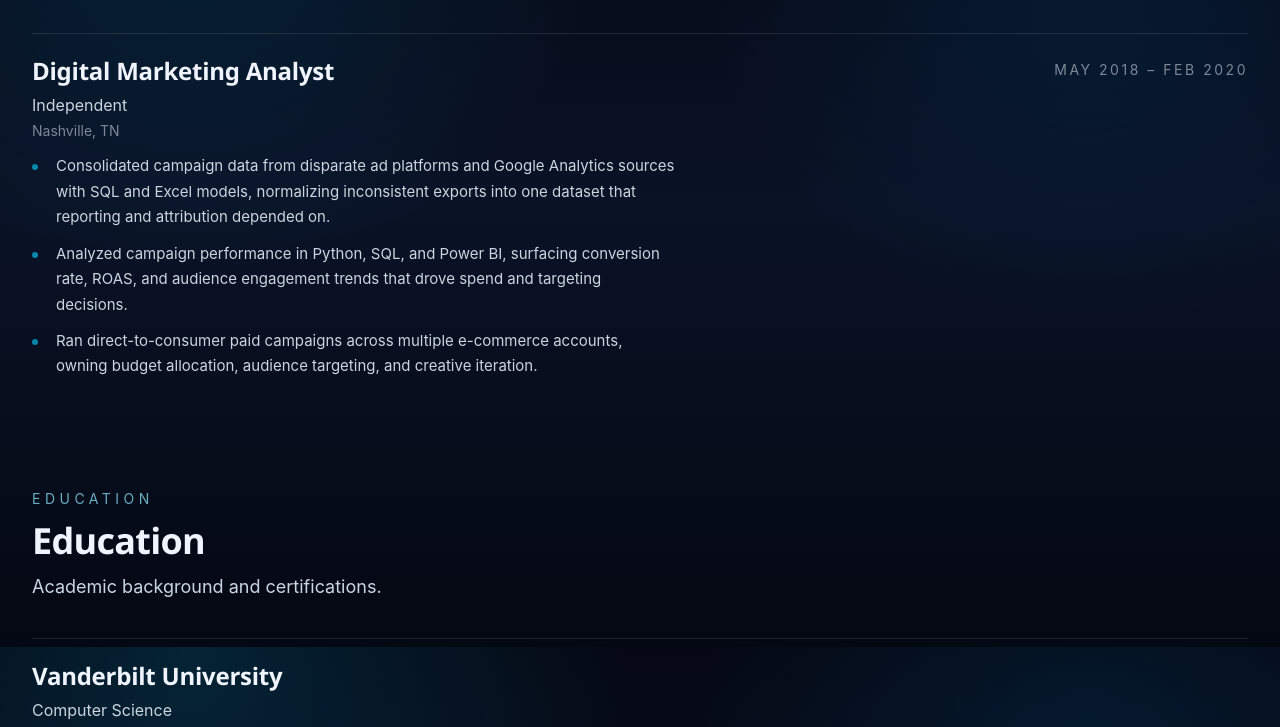
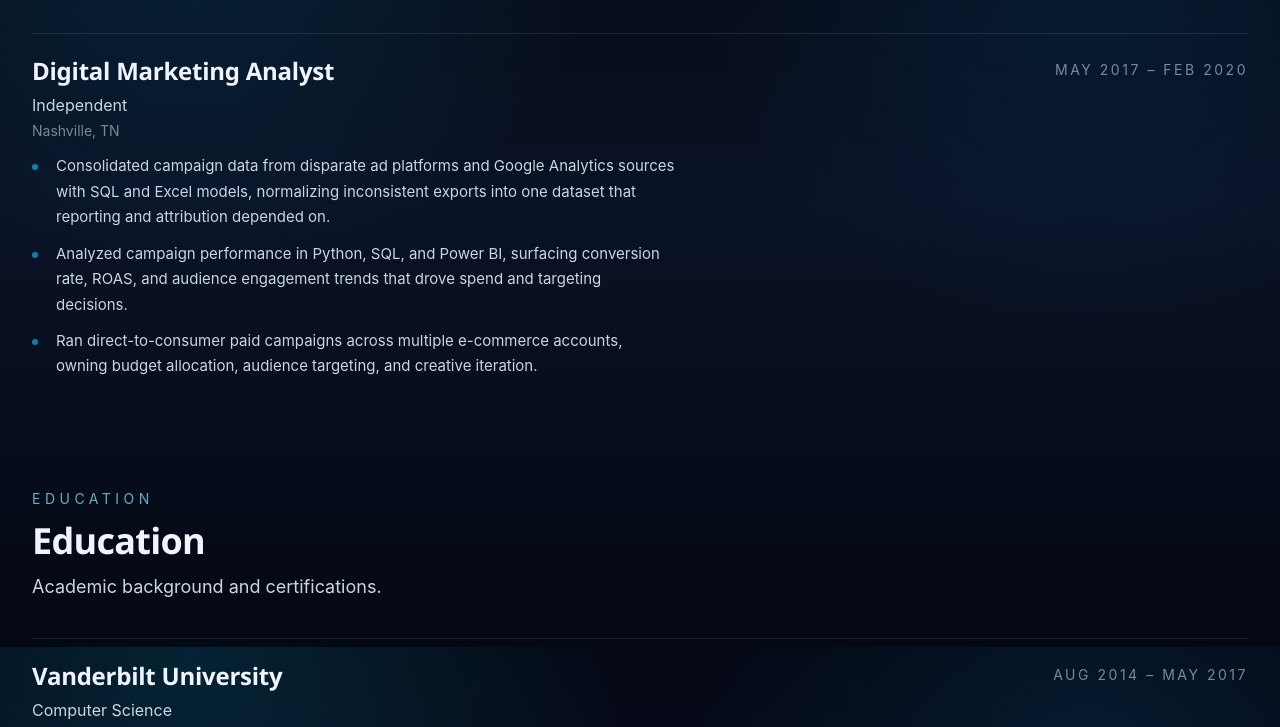
Before and after one commit to Go-Santiago-Go/christiansantiago.dev, a plain HTML site: page client/index.html in a window 1280 px wide. Shown: the part 4153-4880 px from the top of the page. Drawn offline with Linux system fonts and the light colour scheme; no server answers.

Commit message:
docs(site): update site copy

```diff
--- a/client/index.html
+++ b/client/index.html
@@ -308,7 +308,7 @@
                 <p class="entry__location">Nashville, TN</p>
               </div>
               <p class="entry__dates">
-                <time datetime="2018-05">May 2018</time> &ndash;
+                <time datetime="2017-05">May 2017</time> &ndash;
                 <time datetime="2020-02">Feb 2020</time>
               </p>
             </div>
@@ -338,13 +338,16 @@
 
         <div class="entries stack">
 
-          <!-- Vanderbilt carries no date range on purpose; that matches the profile. -->
           <article class="entry rule stack reveal">
             <div class="entry__head">
               <div>
                 <h3 class="entry__title">Vanderbilt University</h3>
                 <p class="entry__org">Computer Science</p>
               </div>
+              <p class="entry__dates">
+                <time datetime="2014-08">Aug 2014</time> &ndash;
+                <time datetime="2017-05">May 2017</time>
+              </p>
             </div>
           </article>
 
```
